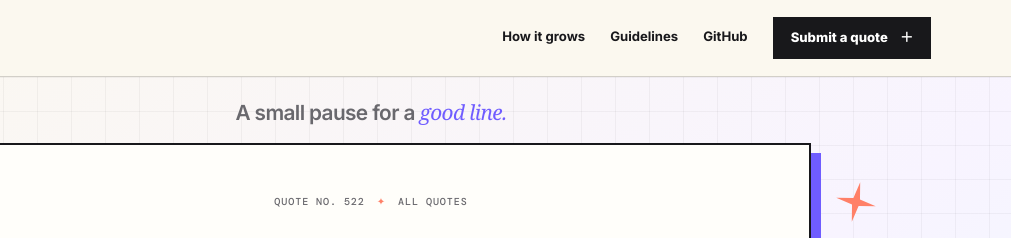
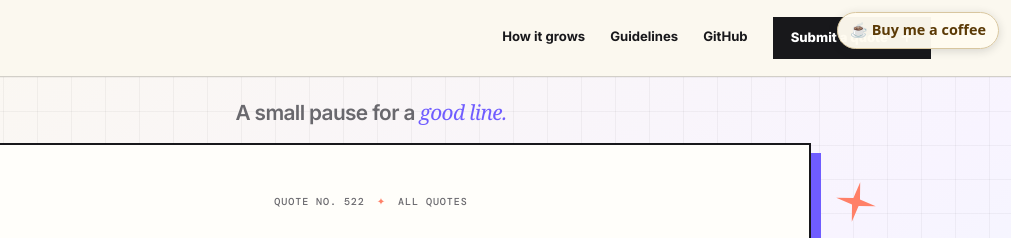
Before and after one commit to numerate64/quotes-r-us, a website: page index.html in a window 1280 px wide. Shown: the top 238 px of the page, 269-1280 px from the left. Drawn offline with nearby package versions, Linux system fonts and the light colour scheme.

Commit message:
Move Buy Me a Coffee link to page header

```diff
--- a/index.html
+++ b/index.html
@@ -15,6 +15,26 @@
   <link rel="preconnect" href="https://fonts.gstatic.com" crossorigin>
   <link href="https://fonts.googleapis.com/css2?family=DM+Mono:wght@400;500&family=Inter:wght@400;500;600;700;800;900&display=swap" rel="stylesheet">
   <link rel="stylesheet" href="styles.css?v=20261003-0955">
+    <style id="bmc-support-style">
+      .bmc-support {
+        position: fixed;
+        top: 12px;
+        right: 12px;
+        z-index: 10000;
+        margin: 0;
+        padding: 8px 12px;
+        border: 1px solid #d8c69f;
+        border-radius: 999px;
+        background: rgba(255, 251, 240, 0.97);
+        box-shadow: 0 2px 10px rgba(23, 32, 38, 0.16);
+        font: 600 0.9rem/1.3 system-ui, sans-serif;
+      }
+      .bmc-support a { color: #5b3a06; text-decoration: none; white-space: nowrap; }
+      .bmc-support a:hover, .bmc-support a:focus-visible { text-decoration: underline; }
+      @media (max-width: 520px) {
+        .bmc-support { left: 50%; right: auto; transform: translateX(-50%); }
+      }
+    </style>
 </head>
 <body>
   <a class="skip-link" href="#main">Skip to the quote</a>
@@ -143,9 +163,7 @@
       <small>Open source and built in public.</small>
     </div>
 
-    <p style="margin: 1rem auto; padding: 0.75rem 1rem; text-align: center; font: 0.95rem/1.5 system-ui, sans-serif;">
-      <a href="https://buymeacoffee.com/Caliche" target="_blank" rel="noopener noreferrer" style="color: inherit; text-decoration: underline; text-underline-offset: 0.15em;">☕ Buy me a coffee</a>
-    </p>
+    <p class="bmc-support"><a href="https://buymeacoffee.com/Caliche" target="_blank" rel="noopener noreferrer">☕ Buy me a coffee</a></p>
 </footer>
 
   <dialog id="submit-dialog" class="submit-dialog" aria-labelledby="submit-title">
```
